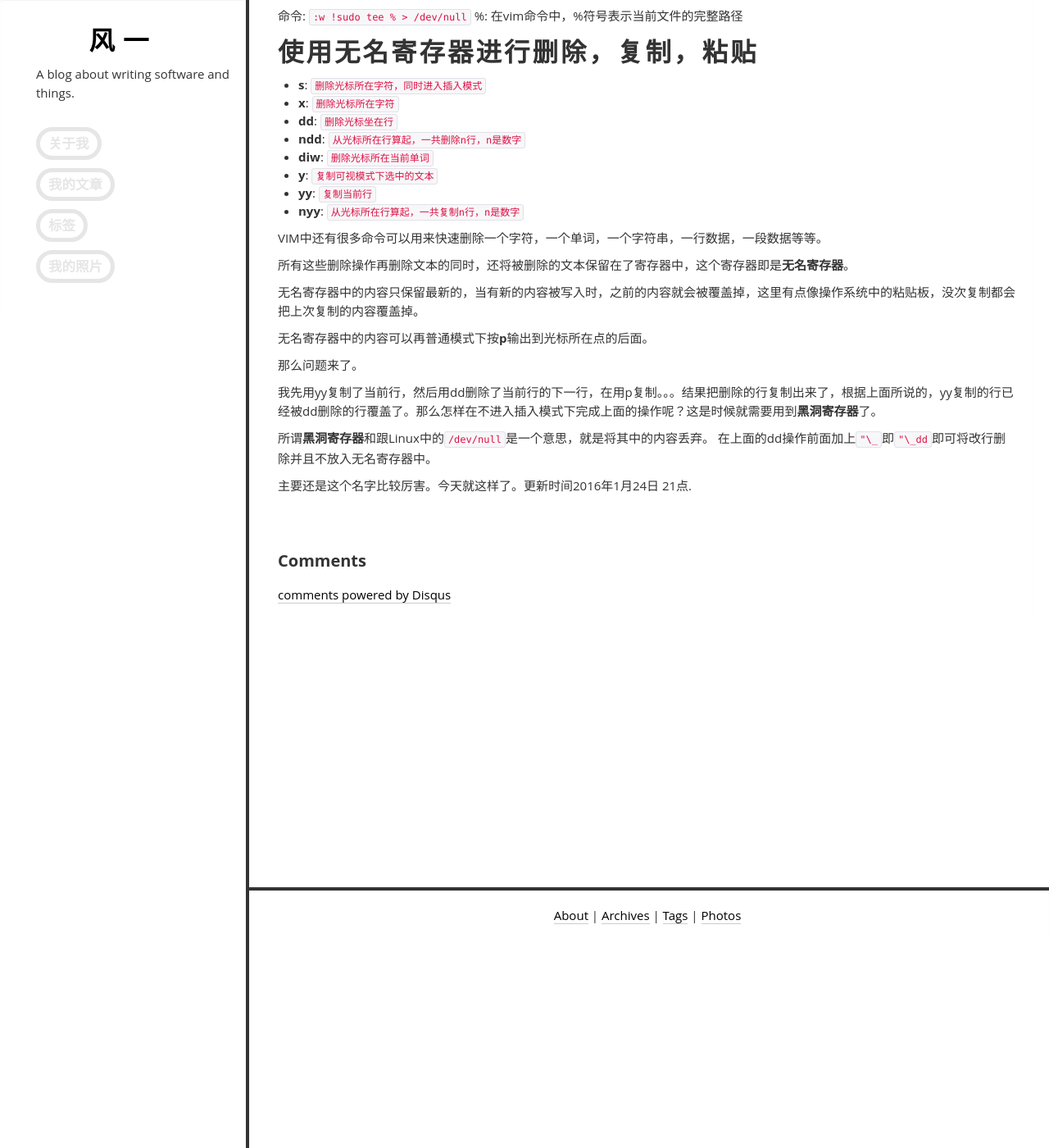
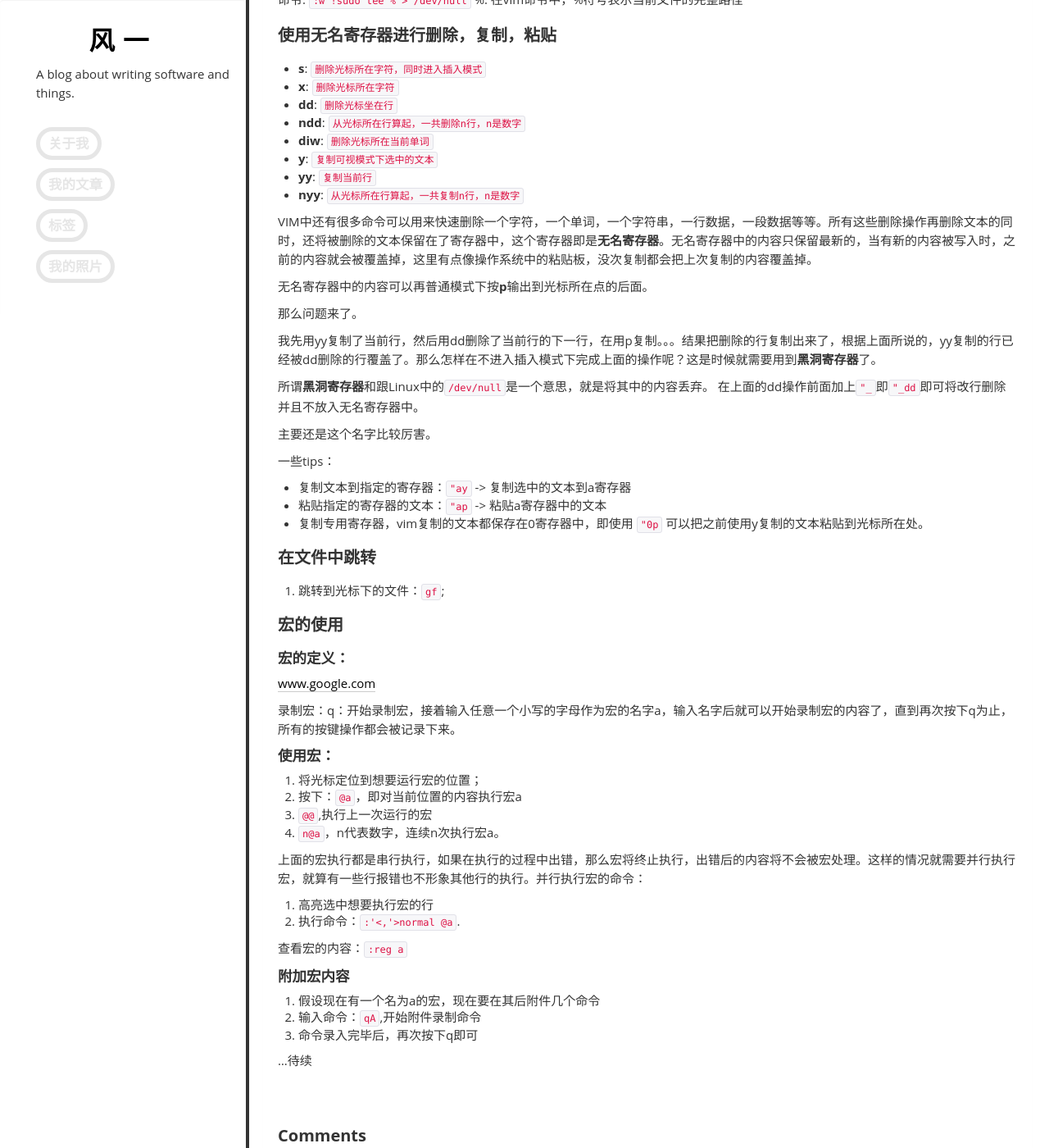
Before and after one commit to lanffy/lanffy.github.io, a Jekyll site: the page built from _posts/2016/2016-01-24-VIM实用技巧笔记.md, in a window 1280 px wide and 1400 px high, scrolled down 253 px. Shown: the whole window at 82% size. Built offline with Jekyll 4.4.1, drawn with Linux system fonts in a browser that asks for light colours; comment, search, counter and statistics services are not loaded.

Commit message:
update vim document

```diff
--- a/_posts/2016/2016-01-24-VIM实用技巧笔记.md
+++ b/_posts/2016/2016-01-24-VIM实用技巧笔记.md
@@ -26,11 +25,7 @@ author_name: R_Lanffy
 * **yy**: ``复制当前行``
 * **nyy**: ``从光标所在行算起，一共复制n行，n是数字``
 
-VIM中还有很多命令可以用来快速删除一个字符，一个单词，一个字符串，一行数据，一段数据等等。
-
-所有这些删除操作再删除文本的同时，还将被删除的文本保留在了寄存器中，这个寄存器即是**无名寄存器**。
-
-无名寄存器中的内容只保留最新的，当有新的内容被写入时，之前的内容就会被覆盖掉，这里有点像操作系统中的粘贴板，没次复制都会把上次复制的内容覆盖掉。
+VIM中还有很多命令可以用来快速删除一个字符，一个单词，一个字符串，一行数据，一段数据等等。所有这些删除操作再删除文本的同时，还将被删除的文本保留在了寄存器中，这个寄存器即是**无名寄存器**。无名寄存器中的内容只保留最新的，当有新的内容被写入时，之前的内容就会被覆盖掉，这里有点像操作系统中的粘贴板，没次复制都会把上次复制的内容覆盖掉。
 
 无名寄存器中的内容可以再普通模式下按**p**输出到光标所在点的后面。
 
@@ -39,6 +34,48 @@ VIM中还有很多命令可以用来快速删除一个字符，一个单词，
 我先用yy复制了当前行，然后用dd删除了当前行的下一行，在用p复制。。。结果把删除的行复制出来了，根据上面所说的，yy复制的行已经被dd删除的行覆盖了。那么怎样在不进入插入模式下完成上面的操作呢？这是时候就需要用到**黑洞寄存器**了。
 
 所谓**黑洞寄存器**和跟Linux中的``/dev/null``是一个意思，就是将其中的内容丢弃。
-在上面的dd操作前面加上``"\_``即``"\_dd``即可将改行删除并且不放入无名寄存器中。
+在上面的dd操作前面加上``"_``即``"_dd``即可将改行删除并且不放入无名寄存器中。
 
-主要还是这个名字比较厉害。今天就这样了。更新时间2016年1月24日 21点.
+主要还是这个名字比较厉害。
+
+一些tips：
+
+* 复制文本到指定的寄存器：``"ay``  -> 复制选中的文本到a寄存器
+* 粘贴指定的寄存器的文本：``"ap`` -> 粘贴a寄存器中的文本
+* 复制专用寄存器，vim复制的文本都保存在0寄存器中，即使用 ``"0p`` 可以把之前使用y复制的文本粘贴到光标所在处。
+
+
+### 在文件中跳转
+
+1. 跳转到光标下的文件：``gf``;
+
+### 宏的使用
+
+#### 宏的定义：
+
+[www.google.com](www.gooogle.com)
+
+录制宏：q：开始录制宏，接着输入任意一个小写的字母作为宏的名字a，输入名字后就可以开始录制宏的内容了，直到再次按下q为止，所有的按键操作都会被记录下来。
+
+#### 使用宏：
+
+1. 将光标定位到想要运行宏的位置；
+2. 按下：``@a``，即对当前位置的内容执行宏a
+3. ``@@``,执行上一次运行的宏
+4. ``n@a``，n代表数字，连续n次执行宏a。
+
+上面的宏执行都是串行执行，如果在执行的过程中出错，那么宏将终止执行，出错后的内容将不会被宏处理。这样的情况就需要并行执行宏，就算有一些行报错也不形象其他行的执行。并行执行宏的命令：
+
+1. 高亮选中想要执行宏的行
+2. 执行命令：``:'<,'>normal @a``.
+
+查看宏的内容：``:reg a``
+
+#### 附加宏内容
+
+1. 假设现在有一个名为a的宏，现在要在其后附件几个命令
+2. 输入命令：``qA``,开始附件录制命令
+3. 命令录入完毕后，再次按下q即可
+
+
+...待续
```
Also changed, not shown: other parts of _posts/2016/2016-01-24-VIM实用技巧笔记.md (+2 -3 lines).
